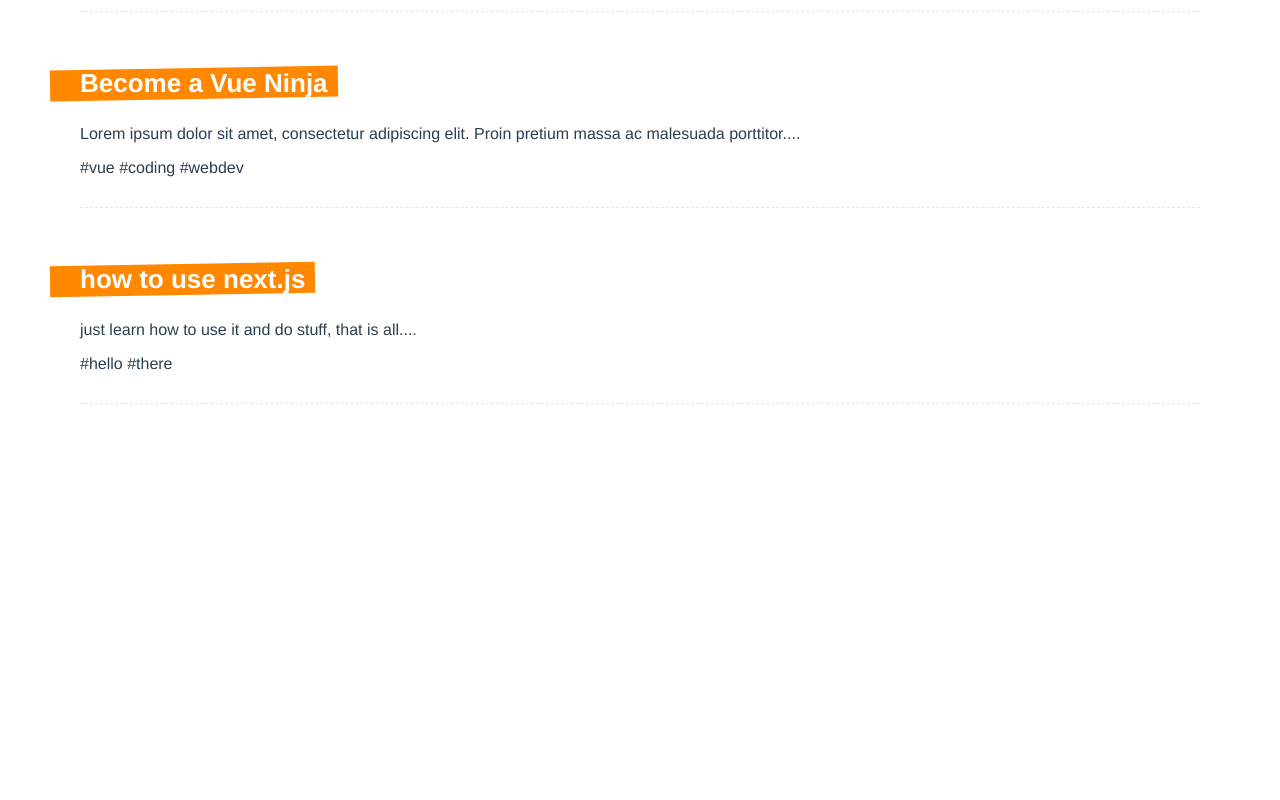
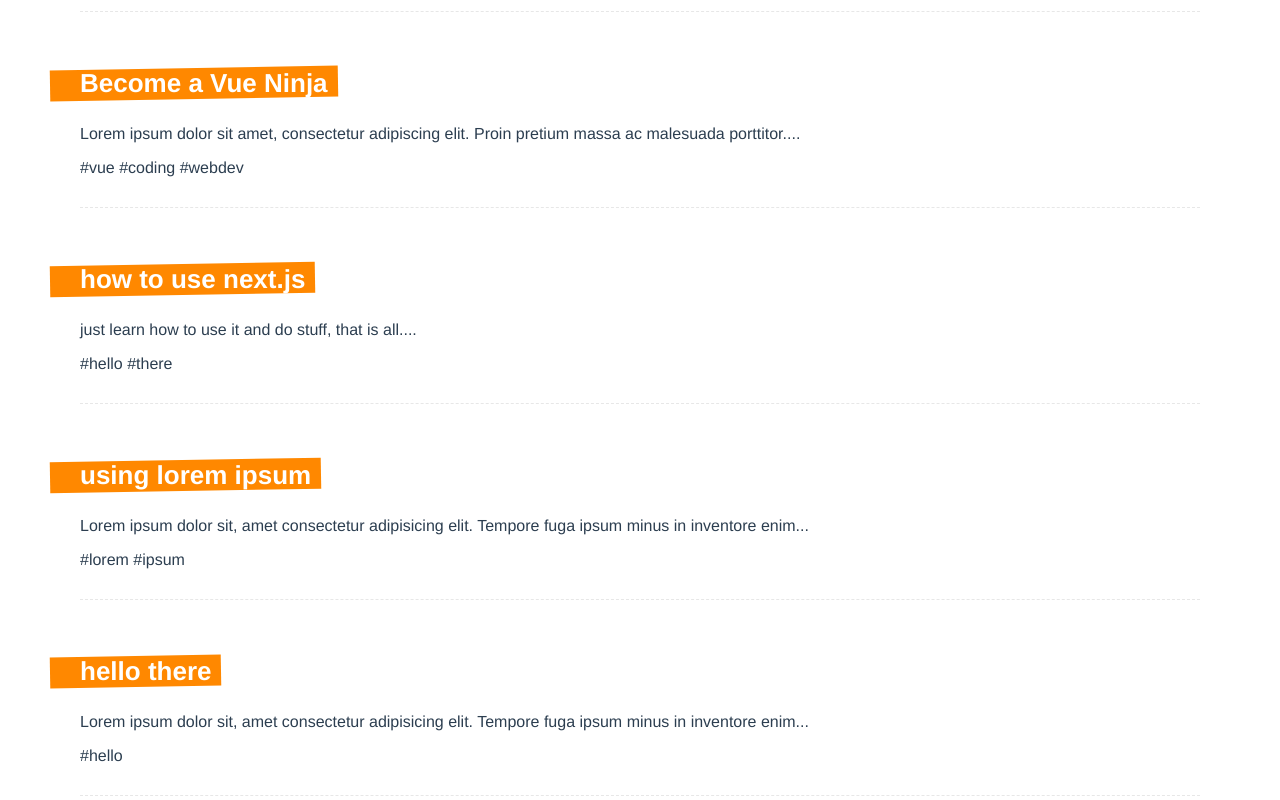
Before and after one commit to richardingwe/dodo-blog, a Vue app: page / in a window 1280 px wide. Shown: the part 703-1503 px from the top of the page. Before the commit the page ends 1155 px from the top, so only its background shows below. Built offline with nearby package versions, Linux system fonts and the light colour scheme; data requests are answered from the project's data file.

Commit message:
using useRouter

```diff
--- a/data/db.json
+++ b/data/db.json
@@ -4,31 +4,67 @@
       "id": 1,
       "title": "welcome to the new blog",
       "body": "Lorem ipsum dolor sit amet, consectetur adipiscing elit, sed do eiusmod tempor incididunt ut labore et dolore magna aliqua.",
-			"tags": ["webdev", "coding", "news"]
+      "tags": [
+        "webdev",
+        "coding",
+        "news"
+      ]
     },
     {
       "id": 2,
       "title": "top 5 CSS tips",
       "body": "Lorem ipsum dolor sit amet, consectetur adipiscing elit, sed do eiusmod tempor incididunt ut labore et dolore magna aliqua.",
-			"tags": ["css", "webdev", "coding"]
+      "tags": [
+        "css",
+        "webdev",
+        "coding"
+      ]
     },
     {
       "id": 5707,
       "title": "Make a modal using CSS",
       "body": "Lorem ipsum dolor sit amet, consectetur adipiscing elit. Duis est ex, mollis id placerat eu, vulputate vehicula eros. Etiam nec urna egestas, pretium justo ut, luctus arcu. Maecenas dictum mi elit, sed molestie nulla pulvinar a. Sed pellentesque mauris quis ex aliquam tincidunt. Aliquam erat volutpat. Quisque auctor ante at felis maximus, commodo dapibus massa porttitor. Phasellus dignissim finibus placerat. Duis eu erat sem. Suspendisse venenatis molestie sapien a egestas. Vestibulum ante ipsum primis in faucibus orci luctus et ultrices posuere cubilia curae; Maecenas in imperdiet mi. Etiam ac massa vel nulla lobortis viverra. Class aptent taciti sociosqu ad litora torquent per conubia nostra, per inceptos himenaeos.\n\nMauris in erat tincidunt, dictum ligula id, vulputate nisl. Nam accumsan sodales mi, sed faucibus lacus pharetra id. Vestibulum interdum nibh orci, ut egestas risus venenatis vitae. Mauris tortor nisl, congue vulputate mauris sit amet, mattis pellentesque nunc. Proin imperdiet dapibus tincidunt. Cras at vehicula libero. Quisque lobortis quis est vel interdum. Duis molestie feugiat tellus sed sagittis. Duis eleifend lorem mauris, quis suscipit turpis luctus non.",
-			"tags": ["css", "webdev", "coding"]
+      "tags": [
+        "css",
+        "webdev",
+        "coding"
+      ]
     },
     {
       "id": 9831,
       "title": "Become a Vue Ninja",
       "body": "Lorem ipsum dolor sit amet, consectetur adipiscing elit. Proin pretium massa ac malesuada porttitor. Nunc eget nisl finibus, condimentum augue eget, vestibulum ipsum. Mauris eget ex ac enim vulputate vulputate. Quisque ut sem vitae diam pulvinar dictum quis sed nisl. Nullam pharetra ultrices sagittis. Sed suscipit tempor felis id porta. Suspendisse risus mi, cursus ut tellus quis, congue placerat leo. Fusce quis egestas arcu. Fusce in ornare sem, vel pulvinar erat. Donec commodo feugiat tellus, ac iaculis sem iaculis ut. Vestibulum aliquet quam in nisl efficitur, sit amet vestibulum risus vehicula. Donec ultrices finibus purus, eget molestie odio molestie non. Sed et blandit mauris. Vivamus vestibulum lorem ipsum, id bibendum est volutpat nec.\n\nProin et rutrum sapien. Duis eu ipsum est. Duis mollis dolor vel posuere pretium. Nulla dictum ante ut justo dignissim, luctus faucibus tellus hendrerit. In pretium et sapien sed luctus. Mauris at volutpat sapien, a convallis lacus. Aliquam neque neque, pharetra ac ultrices sed, consequat et velit. Donec maximus rhoncus lectus vitae ultrices. Mauris aliquam tincidunt elit ut dignissim.",
-			"tags": ["vue", "coding", "webdev"]
+      "tags": [
+        "vue",
+        "coding",
+        "webdev"
+      ]
     },
     {
       "id": 5731,
       "title": "how to use next.js",
       "body": "just learn how to use it and do stuff, that is all.",
-			"tags": ["hello", "there"]
+      "tags": [
+        "hello",
+        "there"
+      ]
+    },
+    {
+      "id": 2467,
+      "title": "using lorem ipsum",
+      "body": "Lorem ipsum dolor sit, amet consectetur adipisicing elit. Tempore fuga ipsum minus in inventore enim modi nulla sed, dignissimos eius rem similique fugit sint non iure voluptate voluptas, assumenda magni?",
+      "tags": [
+        "lorem",
+        "ipsum"
+      ]
+    },
+    {
+      "id": 9142,
+      "title": "hello there",
+      "body": "Lorem ipsum dolor sit, amet consectetur adipisicing elit. Tempore fuga ipsum minus in inventore enim modi nulla sed, dignissimos eius rem similique fugit sint non iure voluptate voluptas, assumenda magni?",
+      "tags": [
+        "hello"
+      ]
     }
   ]
 }
--- a/src/views/Create.vue
+++ b/src/views/Create.vue
@@ -14,18 +14,18 @@
 </template>
 
 <script>
-	// challenge
-	//   - add a submit event handler to the form
-	//   - inside the handler, make a POST request to add a new post to db.json
-	//   - try using async & await to make the request
-	//   - the endpoint is /posts to add a new post
 	import { ref } from 'vue';
+	import { useRouter } from 'vue-router';
+
 	export default {
 		setup() {
 			const title = ref('');
 			const body = ref('');
 			const tags = ref([]);
 			const tag = ref('');
+
+			const router = useRouter();
+
 			const handleKeydown = () => {
 				if (!tags.value.includes(tag.value)) {
 					tag.value = tag.value.replace(/\s/g, ''); // remove all whitespace
@@ -45,6 +45,8 @@
 					headers: { 'Content-Type': 'application/json' },
 					body: JSON.stringify(post),
 				});
+
+				router.push({ name: 'Home' });
 			};
 			return { body, title, tags, tag, handleKeydown, handleSubmit };
 		},
```
Lines whose indentation alone changed are shown as unchanged.
